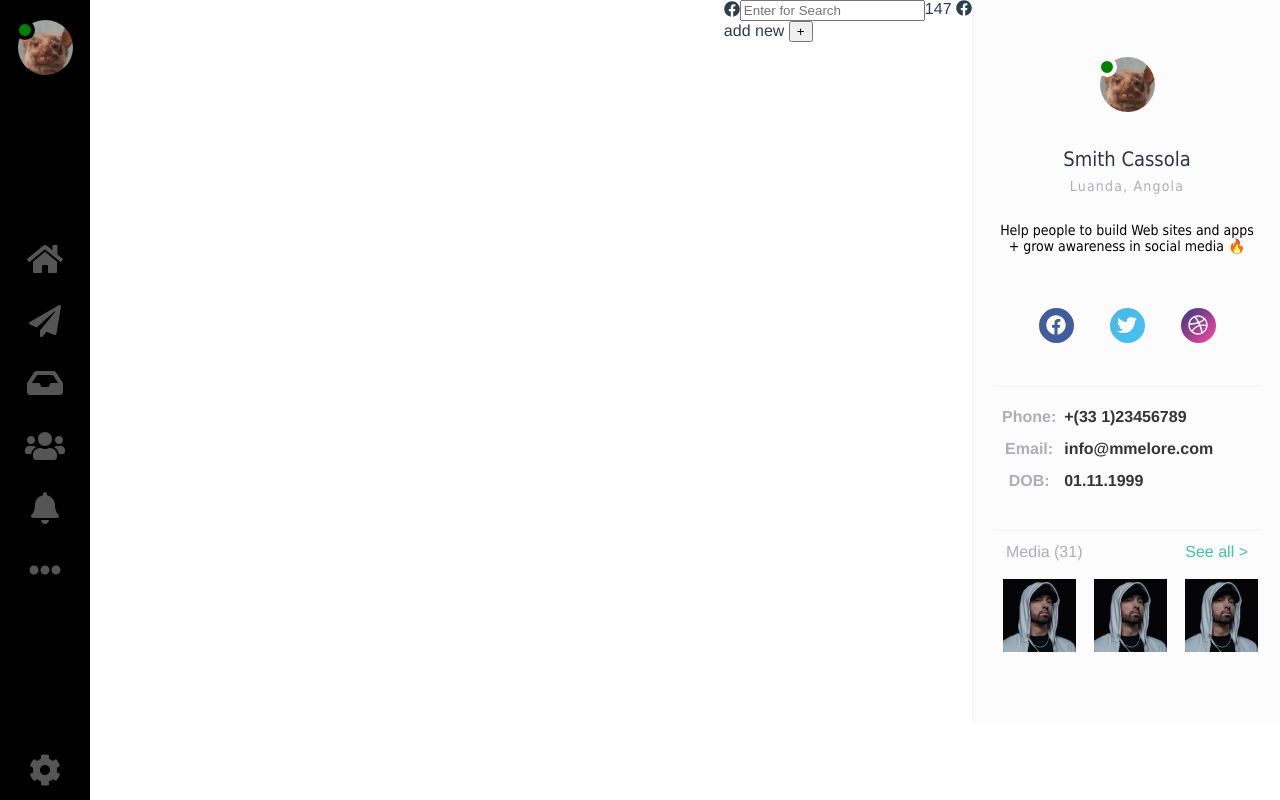
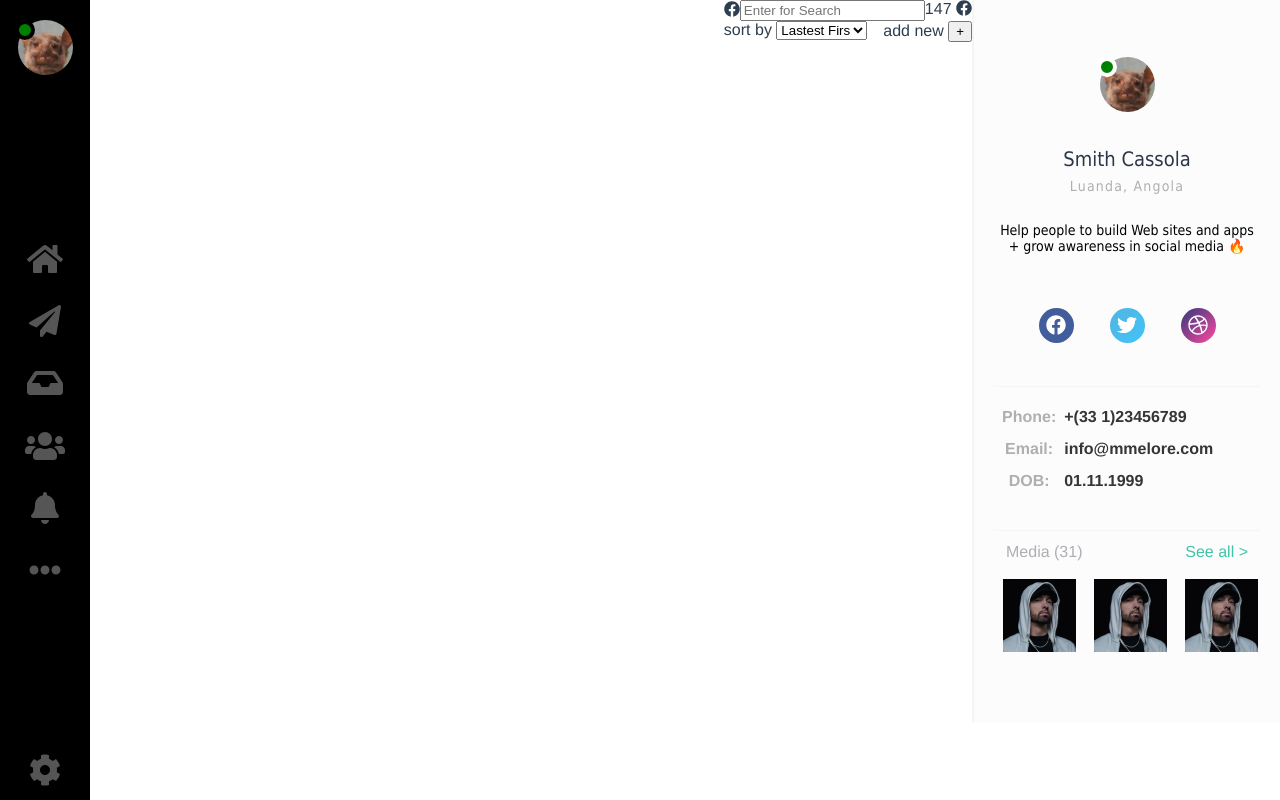
Before and after one commit to france00mf/chat, a Vue app: page / in a window 1280 px wide. Built offline with nearby package versions, Linux system fonts and the light colour scheme.

Commit message:
build: add filter dropdown and cards and add

```diff
--- /dev/null
+++ b/src/components/home/message-room/Cards.vue
@@ -0,0 +1,5 @@
+<template>
+    <div class="card">
+
+    </div>
+</template>
--- a/src/components/home/message-room/message-room.vue
+++ b/src/components/home/message-room/message-room.vue
@@ -5,9 +5,10 @@
           <message-counter></message-counter>
         </div>
         <div class="container-row-mr">
-
+          <filter-dropdown description="sort by"></filter-dropdown>
           <button-add description="add new"></button-add>
         </div>
+
     </div>
 </template>
 
@@ -17,7 +18,8 @@ export default {
   components: {
     'user-search': require('@/components/shared/user-search.vue').default,
     'message-counter': require('@/components/shared/message-counter.vue').default,
-    'button-add': require('@/components/shared/button-add.vue').default
+    'button-add': require('@/components/shared/button-add.vue').default,
+    'filter-dropdown': require('@/components/shared/filter-dropdown.vue').default
   }
 }
 </script>
--- a/src/components/shared/filter-dropdown.vue
+++ b/src/components/shared/filter-dropdown.vue
@@ -1,6 +1,12 @@
 <template>
     <div>
-         {{ description }}
+         {{ description }} <select id="cars">
+  <option value="volvo">Lastest Firs
+  </option>
+  <option value="saab">Saab</option>
+  <option value="mercedes">Mercedes</option>
+  <option value="audi">Audi</option>
+</select>
     </div>
 </template>
 
```
